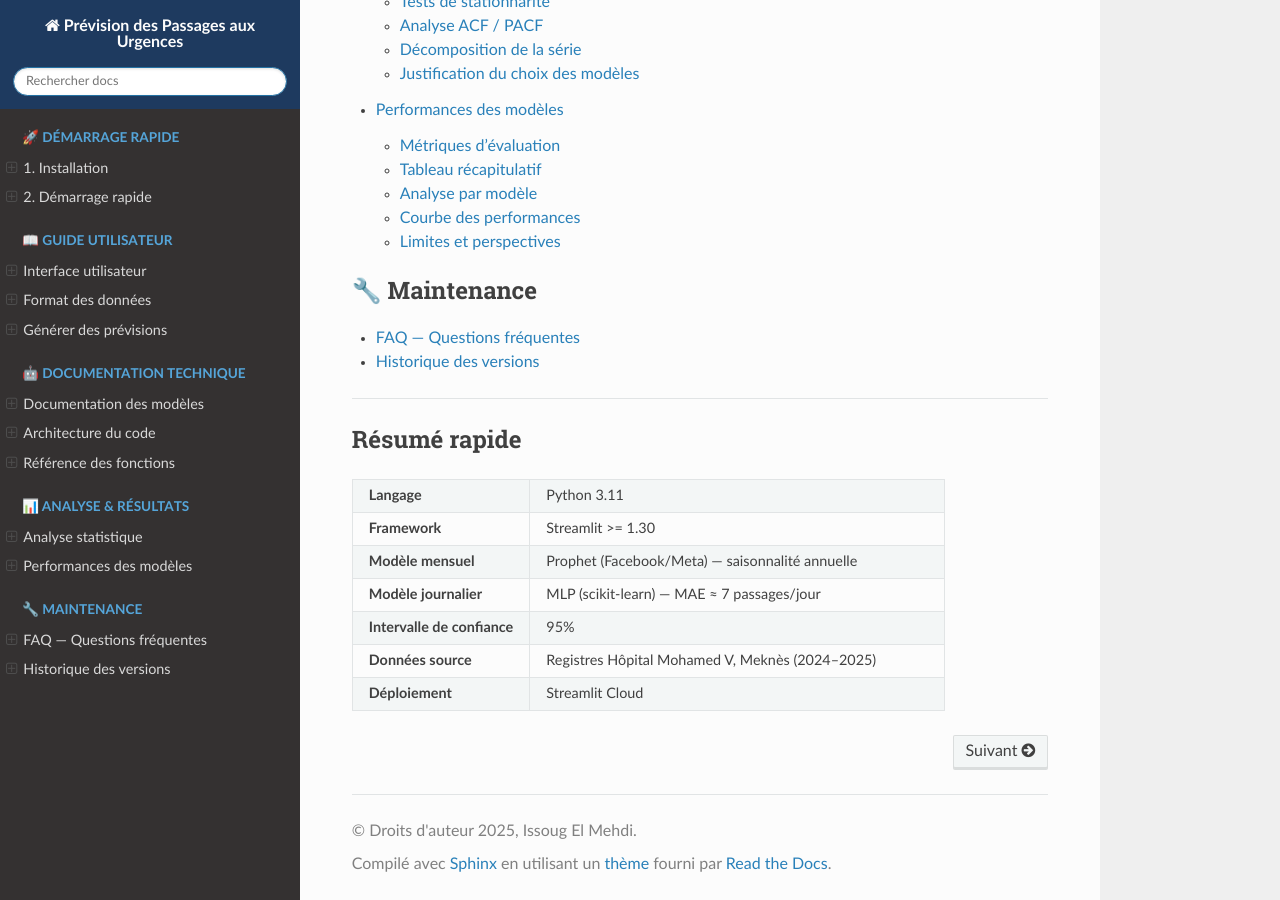
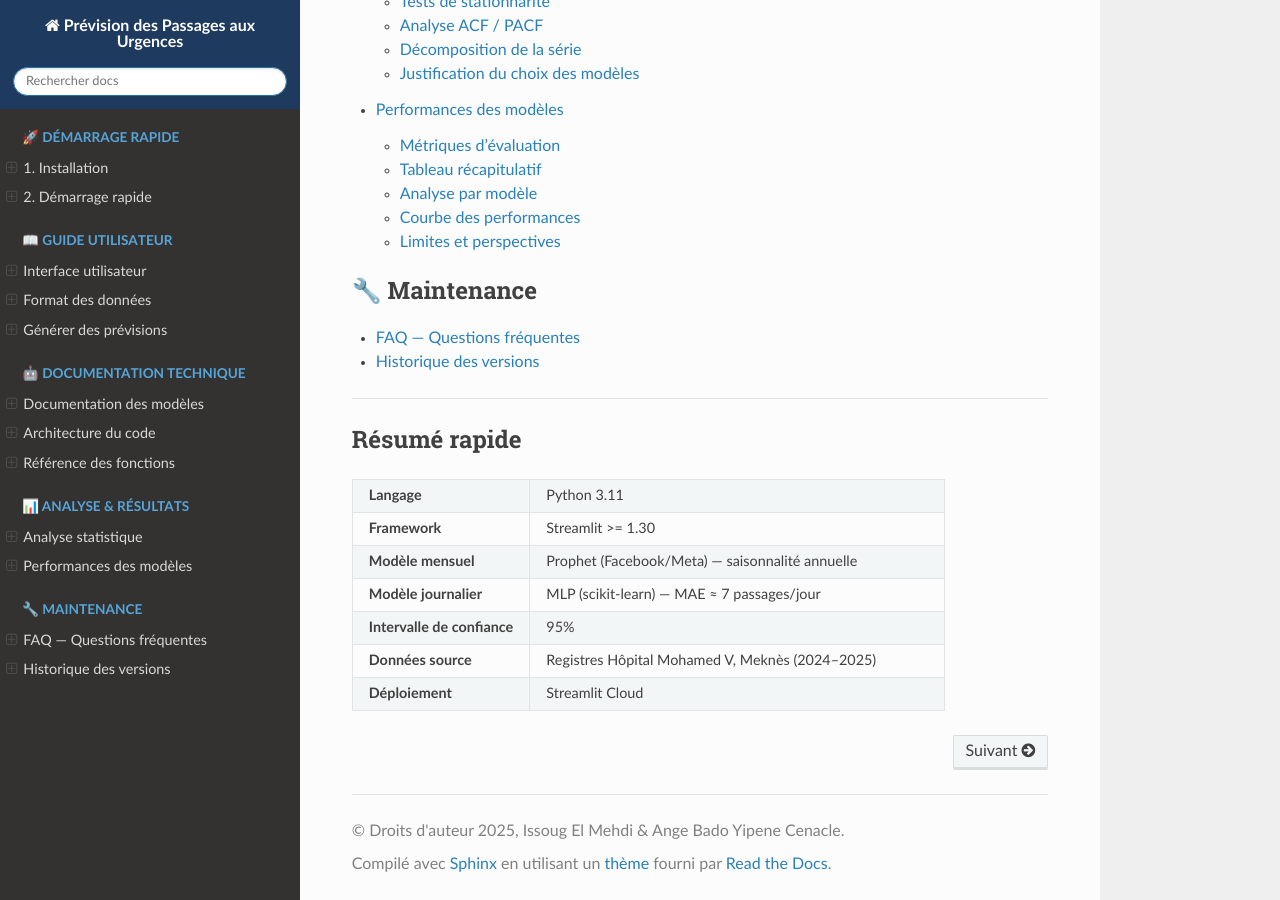
Before and after one commit to issougmehdi75-alt/Prediction_PassageAuxUrgences, a Sphinx documentation site: the page built from docs/source/index.rst, in a window 1280 px wide and 900 px high, scrolled down 2195 px. Built offline with Sphinx 7.4.7 and the Read the Docs theme 3.1.0, drawn with Linux system fonts in a browser that asks for light colours.

Commit message:
Update conf.py

```diff
--- a/docs/source/conf.py
+++ b/docs/source/conf.py
@@ -6,8 +6,8 @@ import sys
 
 # -- Project information -----------------------------------------------------
 project = 'Prévision des Passages aux Urgences'
-copyright = '2025, Issoug El Mehdi'
-author = 'Issoug El Mehdi'
+copyright = '2025, Issoug El Mehdi & Ange Bado Yipene Cenacle'
+author = 'Issoug El Mehdi & Ange Bado Yipene Cenacle'
 release = '1.0.0'
 
 # -- General configuration ---------------------------------------------------
```
